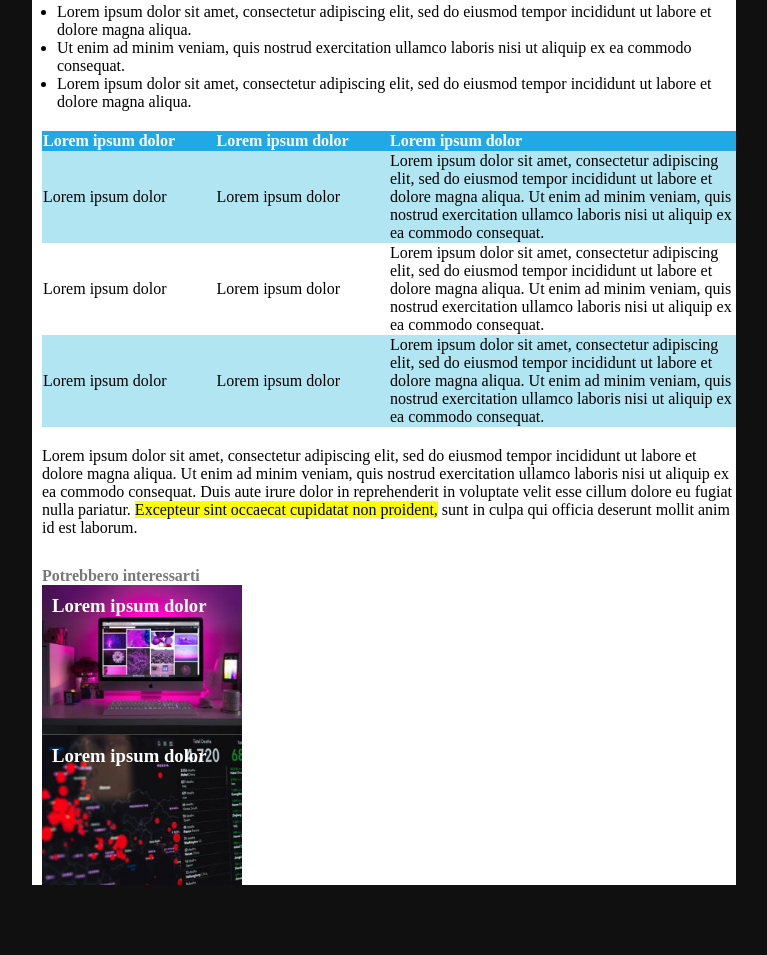
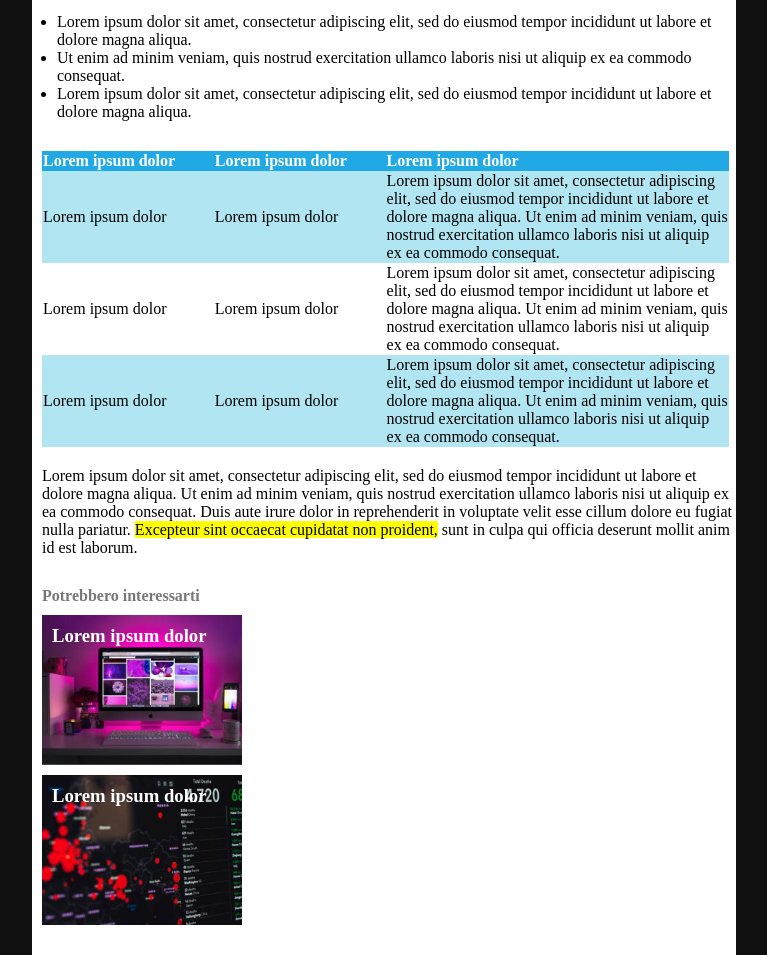
Before and after one commit to giorgiagalbullicavazzini/html-css-booleaner, a plain HTML site: page index.html in a window 1280 px wide. Shown: the part 1241-2196 px from the top of the page, without its empty margins (256-1023 px from the left). Before the commit the page ends 2156 px from the top, so only its background shows below. Drawn offline with Linux system fonts and the light colour scheme.

Commit message:
Sistemazione margini

```diff
--- a/css/style.css
+++ b/css/style.css
@@ -26,8 +26,11 @@ header img {
 }
 
 article h1 {
+  font-size: 40px;
+}
+
+article h1, article .foto, section p {
   margin-top: 20px;
-  font-size: 40px;
 }
 
 article section, footer {
@@ -50,10 +53,6 @@ article section, footer {
   font-size: 12px;
 }
 
-article .foto, section ul, section p {
-  margin: 20px 0;
-}
-
 section .yellow-text {
   background-color: yellow;
 }
@@ -62,7 +61,12 @@ section ul {
   padding-left: 15px;
 }
 
+section ul, section table, footer {
+  margin-top: 30px;
+}
+
 section table {
+  width: 99%;
   border-collapse: collapse;
 }
 
@@ -81,12 +85,13 @@ section .colonna-larga {
 }
 
 footer {
-  margin: 30px 0 30px 0;
+  padding-bottom: 30px;
 }
 
 footer .altro-articolo {
   width: 200px;
   height: 150px;
+  margin-top: 10px;
   background-size: cover;
   color: white;
 }
```
